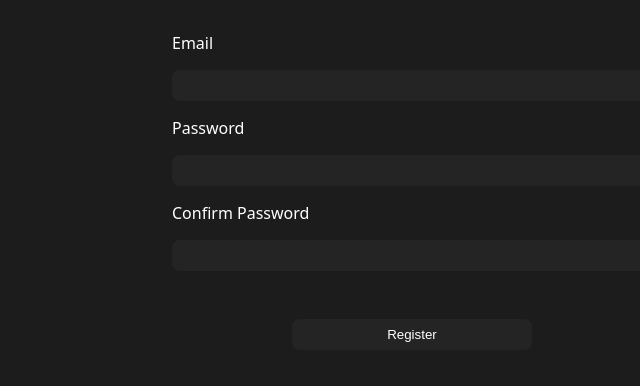
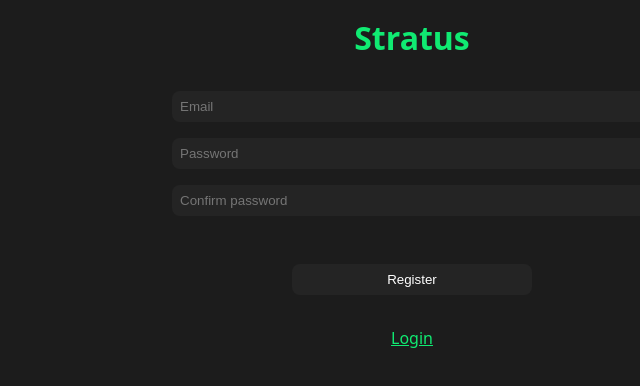
Before and after one commit to kubgus/stratus, a website: page src/views/register.html in a window 1280 px wide. Shown: the whole page, without its empty margins (228-868 px from the left). Drawn offline with Linux system fonts and the light colour scheme.

Commit message:
Change credential form styling

```diff
--- a/src/static/css/index-style.css
+++ b/src/static/css/index-style.css
@@ -25,6 +25,10 @@ h1 {
     color: var(--primary-color);
 }
 
+a {
+    color: var(--primary-color);
+}
+
 input, button {
     padding: 0.5rem;
     border-radius: 0.5rem;
@@ -48,7 +52,7 @@ form {
     display: flex;
     flex-direction: row;
     gap: 0.22rem;
-    margin: 1rem 0;
+    margin: 2rem 0;
 }
 
 form.logreg {
--- a/src/views/register.html
+++ b/src/views/register.html
@@ -3,16 +3,20 @@
 <head>
     <title>Stratus</title>
     <link rel="stylesheet" href="/static/css/index-style.css">
+    <style>
+        body {
+            text-align: center;
+        }
+    </style>
 </head>
 <body>
+    <h1>Stratus</h1>
     <form action="api/user/register" method="post" class="logreg">
-        <label for="email">Email</label>
-        <input type="text" name="email" id="email">
-        <label for="password">Password</label>
-        <input type="password" name="password" id="password">
-        <label for="confirmPassword">Confirm Password</label>
-        <input type="password" name="confirmPassword" id="confirmPassword">
+        <input type="text" name="email" id="email" placeholder="Email">
+        <input type="password" name="password" id="password" placeholder="Password">
+        <input type="password" name="confirmPassword" id="confirmPassword" placeholder="Confirm password">
         <input type="submit" value="Register">
     </form>
+    <a href="login">Login</a>
 </body>
 </html>
```
Also changed, not shown: src/views/login.html (+9 -4 lines), 1 other file.
